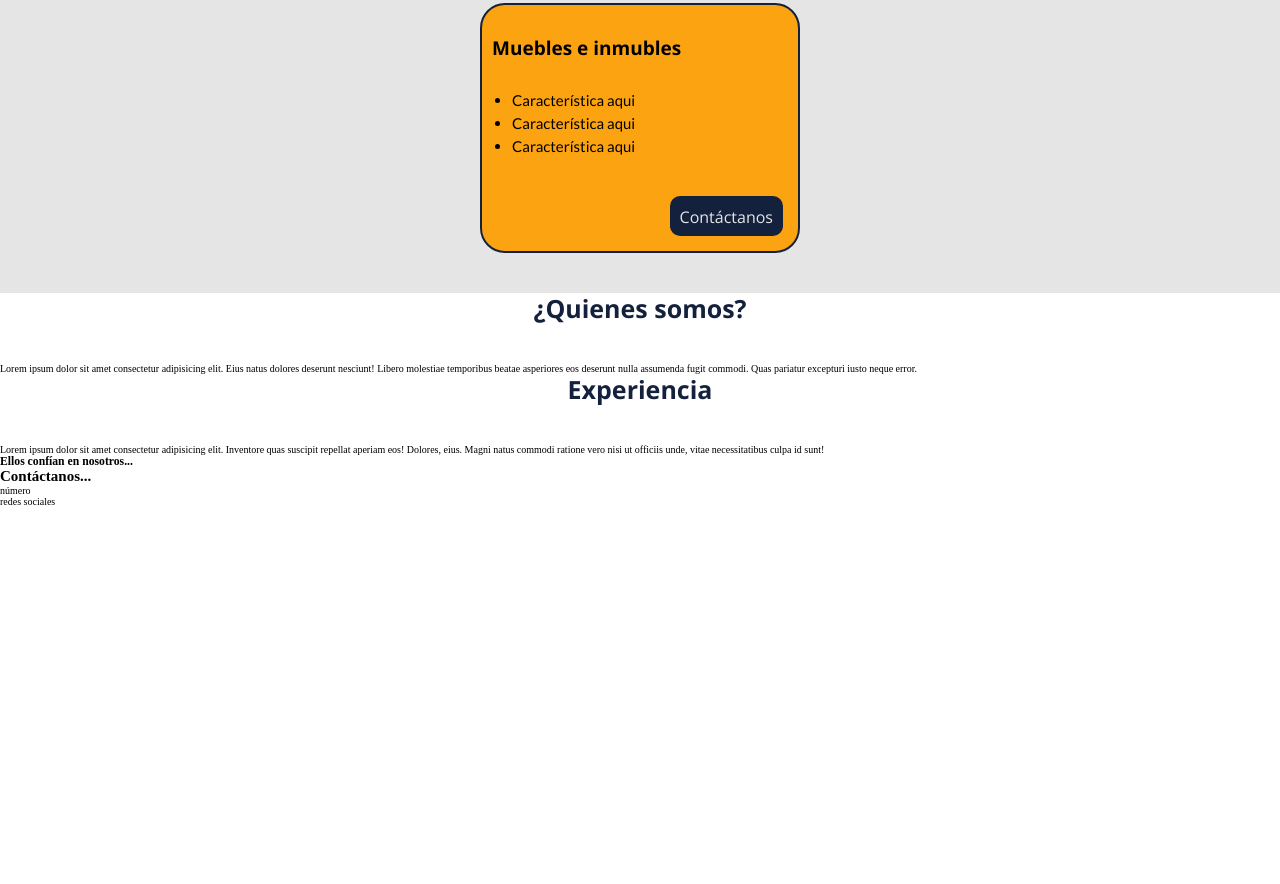
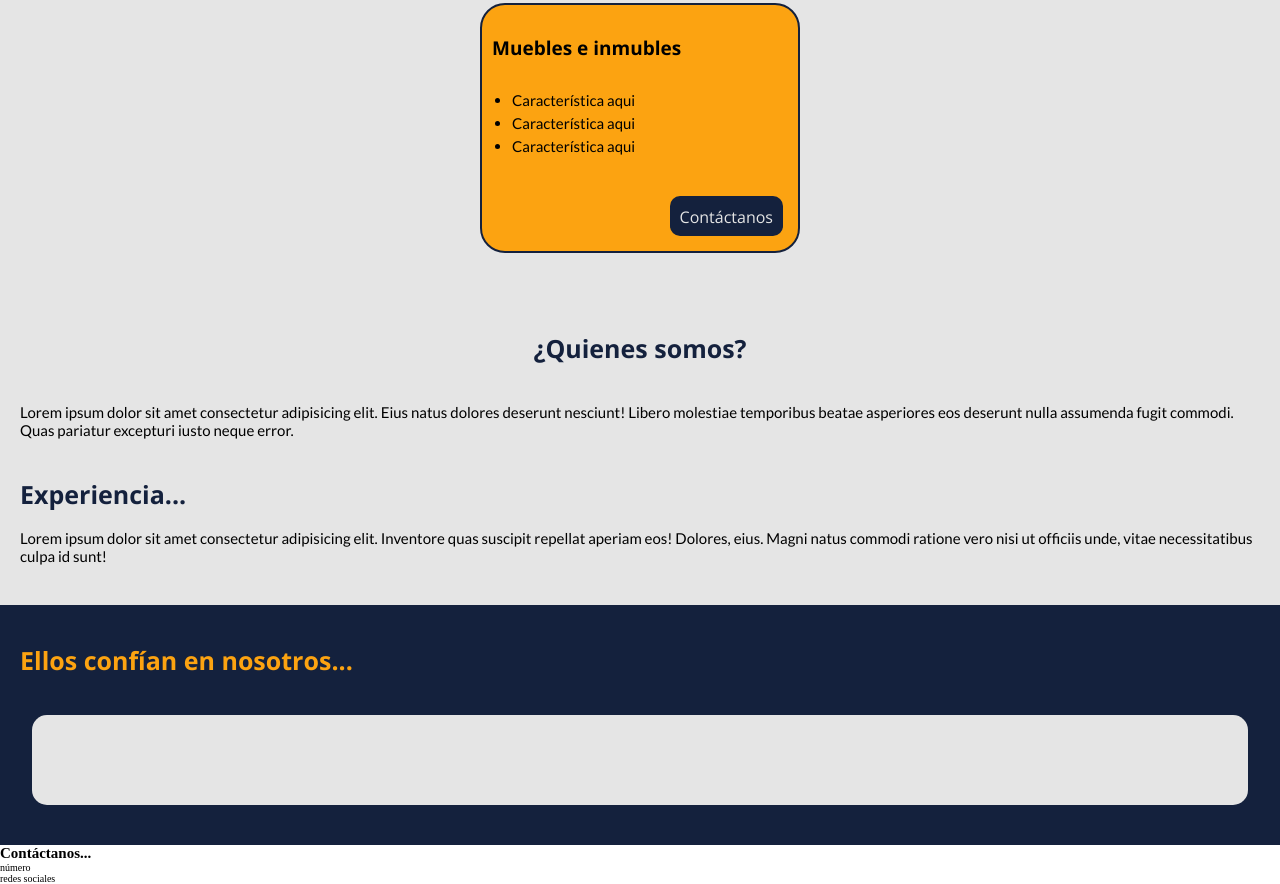
Before and after one commit to JulianCarvajal/corpoaval, a plain HTML site: page index.html in a window 1280 px wide. Shown: the part 1297-2181 px from the top of the page. Before the commit the page ends 1804 px from the top, so only its background shows below. Drawn offline with nearby package versions, Linux system fonts and the light colour scheme.

Commit message:
About section and start with experience

```diff
--- a/index.html
+++ b/index.html
@@ -97,16 +97,16 @@
 
         <!-- Experiencia -->
         <section class="experience" id="experience">
-            <h2 class="categorie__title">Experiencia</h2>
+            <h2 class="categorie__title">Experiencia...</h2>
             <p class="experience__info">
                 Lorem ipsum dolor sit amet consectetur adipisicing elit. Inventore quas suscipit repellat aperiam eos! Dolores, eius. Magni natus commodi ratione vero nisi ut officiis unde, vitae necessitatibus culpa id sunt!
             </p>
+        </section>
 
-            <div class="experience__companies">
-                <h3 class="companies__title">Ellos confían en nosotros...</h3>
-                <div class="companies__slider">
-                    <div class="companies__item"></div>
-                </div>
+        <section class="companies">
+            <h2 class="companies__title">Ellos confían en nosotros...</h2>
+            <div class="companies__slider">
+                <div class="companies__item"></div>
             </div>
         </section>
 
--- a/style.css
+++ b/style.css
@@ -167,3 +167,50 @@ html {
     bottom: 20px;
     text-decoration: underline;
 }
+
+/* ABOUT */
+.about {
+    width: 100%;
+    background-color: var(--grey);
+    padding: 40px 20px;
+}
+.about p {
+    font-family: var(--body-font);
+    font-size: 1.5rem;
+}
+
+/* EXPERIENCIA */
+.experience {
+    width: 100%;
+    padding: 0 20px;
+    background-color: var(--grey);
+}
+.experience .categorie__title {
+    padding-bottom: 20px;
+    text-align: start;
+}
+.experience__info {
+    font-family: var(--body-font);
+    font-size: 1.5rem;
+    padding-bottom: 40px;
+}
+.companies {
+    width: 100%;
+    padding: 40px 20px;
+    background-color: var(--blue);
+}
+.companies__title {
+    padding-bottom: 40px;
+    font-family: var(--title-font);
+    font-size: 2.5rem;
+    font-weight: 700;
+    color: var(--orange);
+    line-height: 30px;
+}
+.companies__slider {
+    margin: 0 auto;
+    width: 98%;
+    height: 90px;
+    border-radius: 15px;
+    background-color: var(--grey);
+}
```
